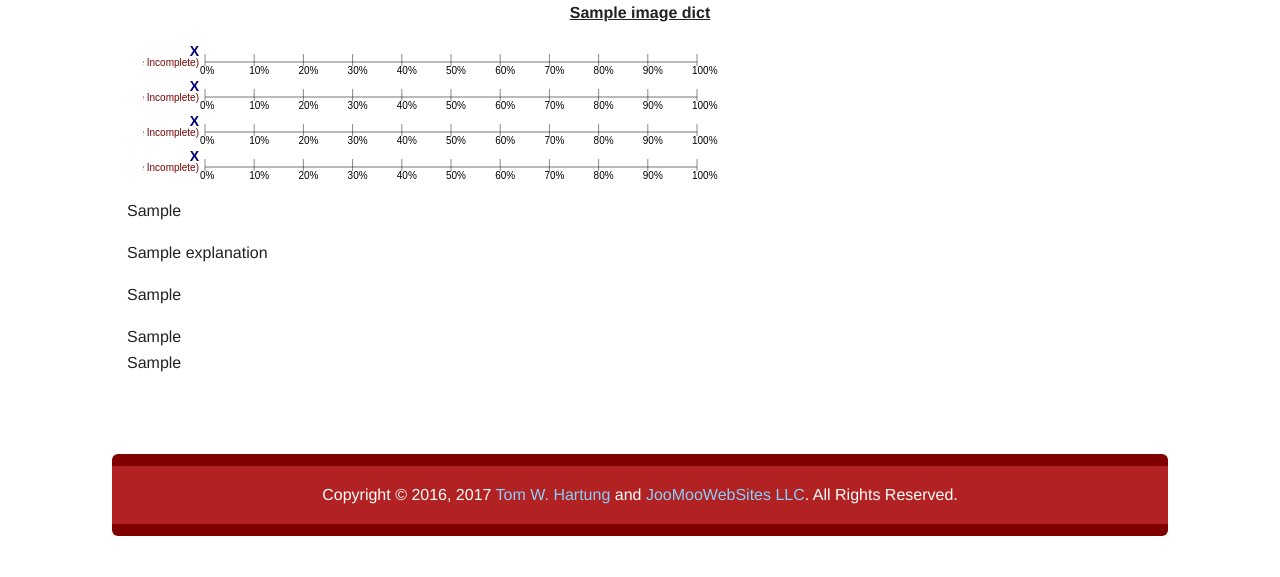
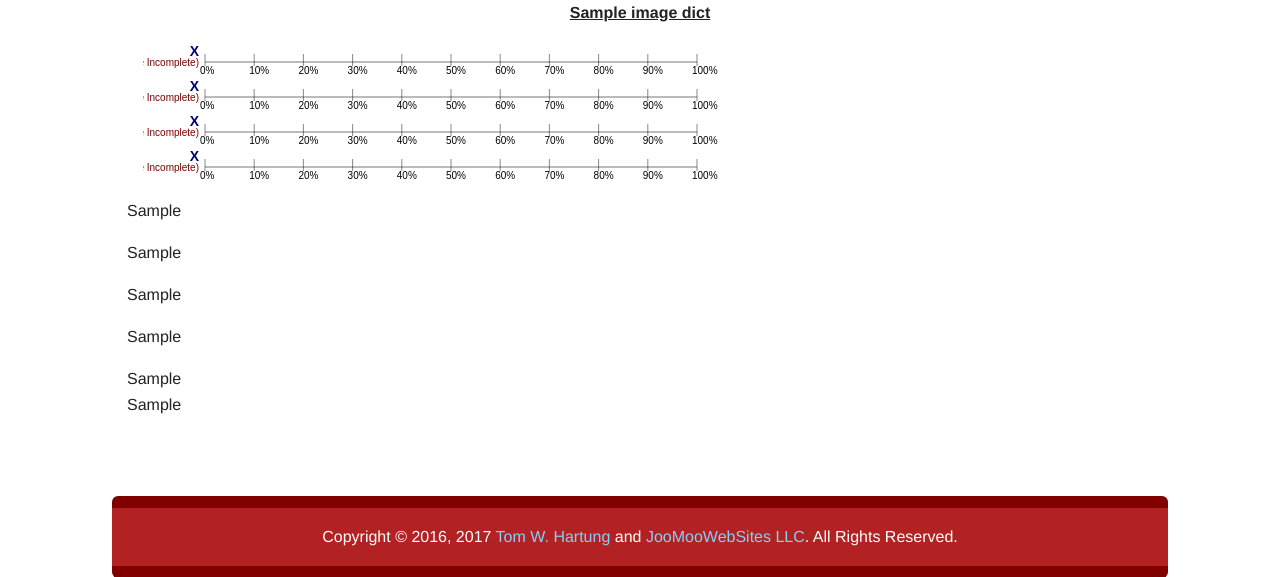
Before and after one commit to tomwhartung/seeourminds.com-bootstrap, a Django app: template Site/content/templates/content/image.html in a window 1280 px wide. Shown: the part 930-1507 px from the top of the page. Before the commit the page ends 1466 px from the top, so only its background shows below. Run offline with Django 3.2, Linux system fonts and the light colour scheme; the template is opened without the code that fills it: most values are stand-ins (such as "Sample title", 1, 10 or a date in 2020); some libraries are stand-ins or nearby versions.

Commit message:
Updated to display the values for the explain_dom and explain_aux properties (if they are set), instead of the obsolete explanation property (oops).

```diff
--- a/Site/content/templates/content/image.html
+++ b/Site/content/templates/content/image.html
@@ -35,8 +35,11 @@
         {% elif image_dict.subject_line %}
           <p>{{ image_dict.subject_line }}</p>
         {% endif %}
-        {% if image_dict.explanation  %}
-          <p>{{ image_dict.explanation }}</p>
+        {% if image_dict.explain_dom  %}
+          <p>{{ image_dict.explain_dom }}</p>
+        {% endif %}
+        {% if image_dict.explain_aux  %}
+          <p>{{ image_dict.explain_aux }}</p>
         {% endif %}
         {% if image_dict.story_html %}
           <p>{{ image_dict.story_html | safe }}</p>
```
